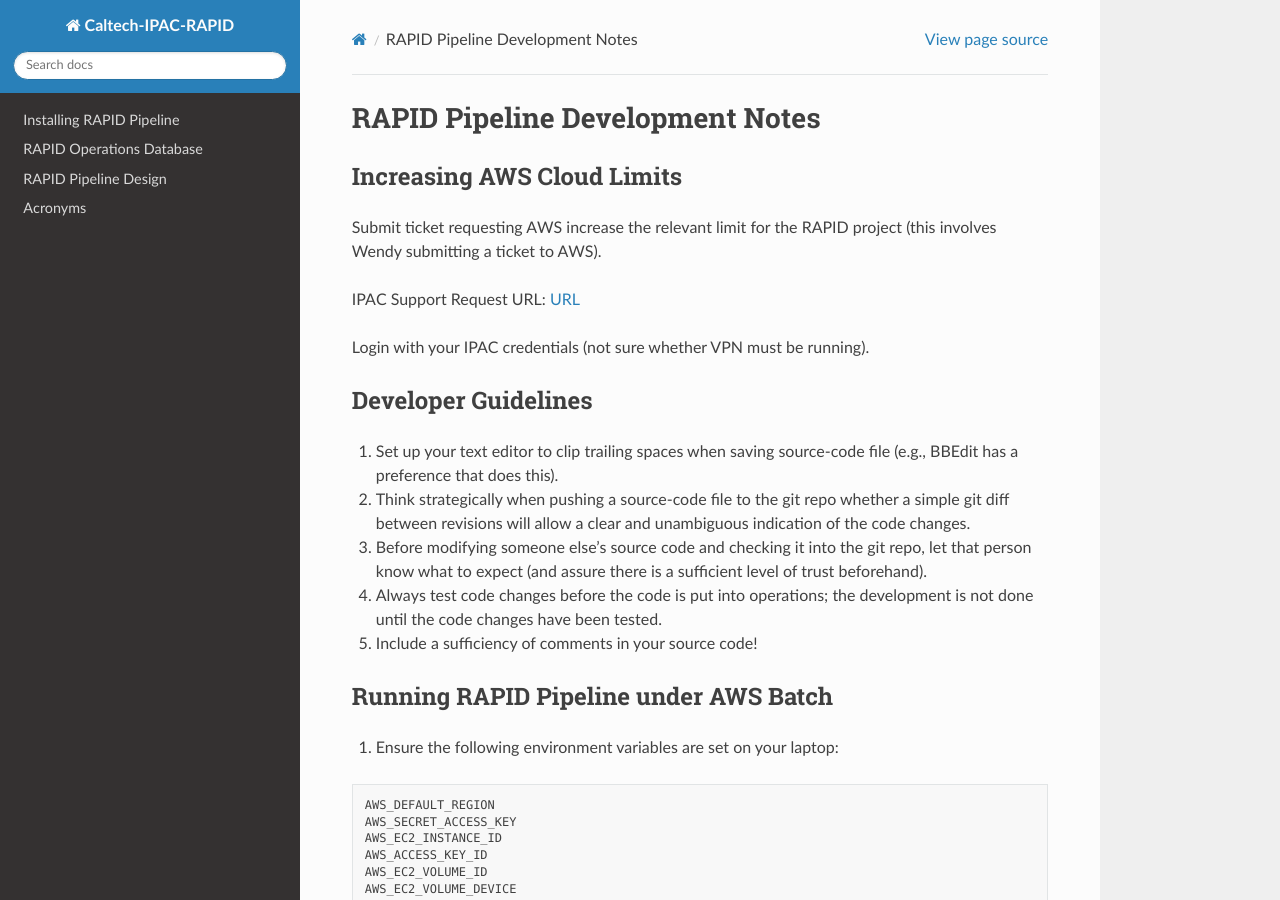
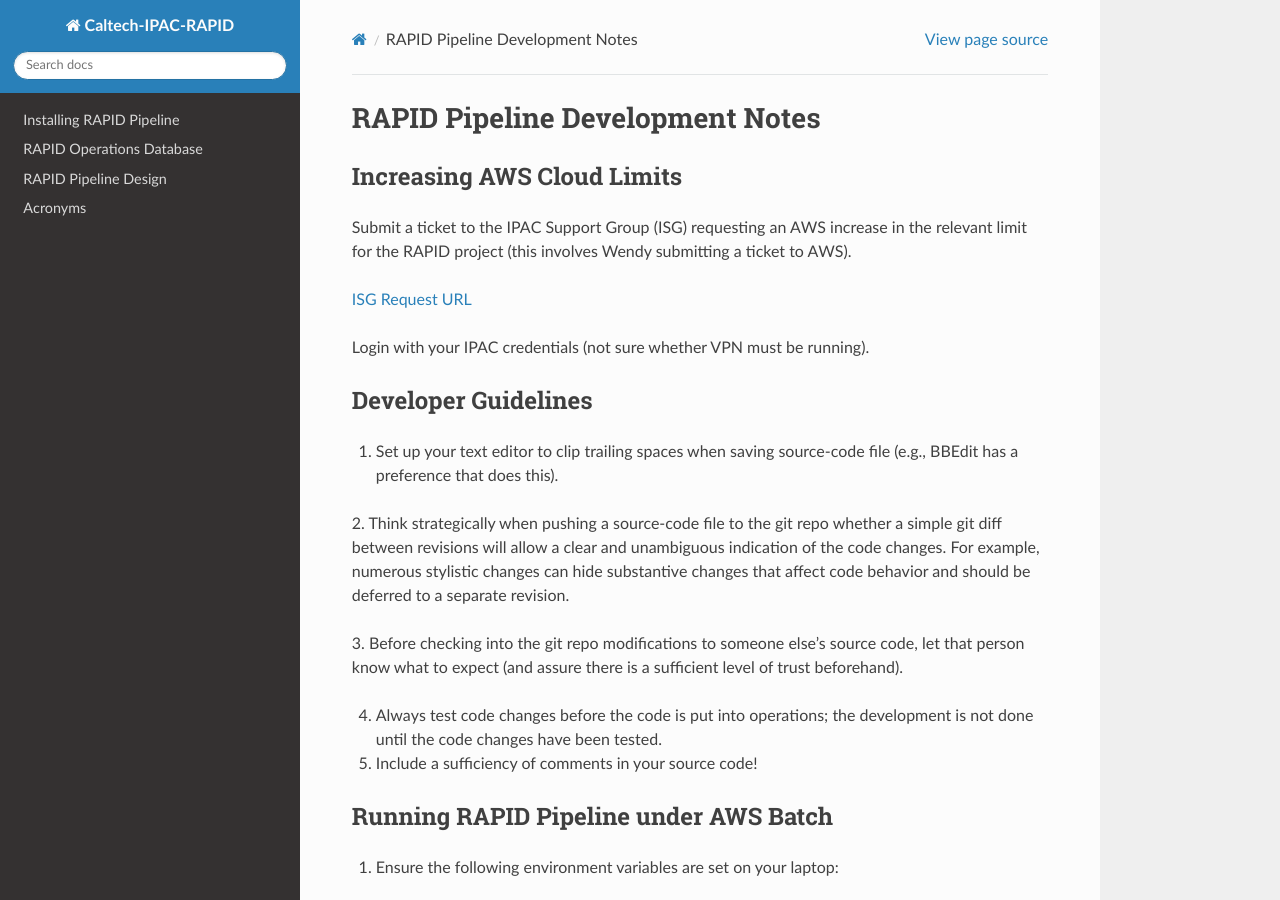
Before and after one commit to Caltech-IPAC/rapid, a Sphinx documentation site: the page built from docs/source/dev/notes.rst, in a window 1280 px wide and 900 px high. Built offline with Sphinx 7.4.7 and the Read the Docs theme 3.1.0, drawn with Linux system fonts in a browser that asks for light colours.

Commit message:
Improvements.

```diff
--- a/docs/source/dev/notes.rst
+++ b/docs/source/dev/notes.rst
@@ -4,10 +4,11 @@ RAPID Pipeline Development Notes
 Increasing AWS Cloud Limits
 ************************************
 
-Submit ticket requesting AWS increase the relevant limit for the RAPID project
+Submit a ticket to the IPAC Support Group (ISG) requesting an AWS increase
+in the relevant limit for the RAPID project
 (this involves Wendy submitting a ticket to AWS).
 
-IPAC Support Request URL: `URL <https://jira.ipac.caltech.edu/servicedesk/customer/portal/4/>`_
+`ISG Request URL <https://jira.ipac.caltech.edu/servicedesk/customer/portal/4/>`_
 
 Login with your IPAC credentials (not sure whether VPN must be running).
 
@@ -17,9 +18,12 @@ Developer Guidelines
 
 1. Set up your text editor to clip trailing spaces when saving source-code file (e.g., BBEdit has a preference that does this).
 
-2. Think strategically when pushing a source-code file to the git repo whether a simple git diff between revisions will allow a clear and unambiguous indication of the code changes.
+2. Think strategically when pushing a source-code file to the git repo whether
+a simple git diff between revisions will allow a clear and unambiguous indication of the code changes.
+For example, numerous stylistic changes can hide substantive changes that affect code behavior and should be deferred to a separate revision.
 
-3. Before modifying someone else's source code and checking it into the git repo, let that person know what to expect (and assure there is a sufficient level of trust beforehand).
+3. Before checking into the git repo modifications to someone else's source code,
+let that person know what to expect (and assure there is a sufficient level of trust beforehand).
 
 4. Always test code changes before the code is put into operations; the development is not done until the code changes have been tested.
 
```
Also changed, not shown: docs/source/acronyms.rst (+13 -1 lines), docs/source/dev/notes.txt (deleted, +0 -130 lines).
